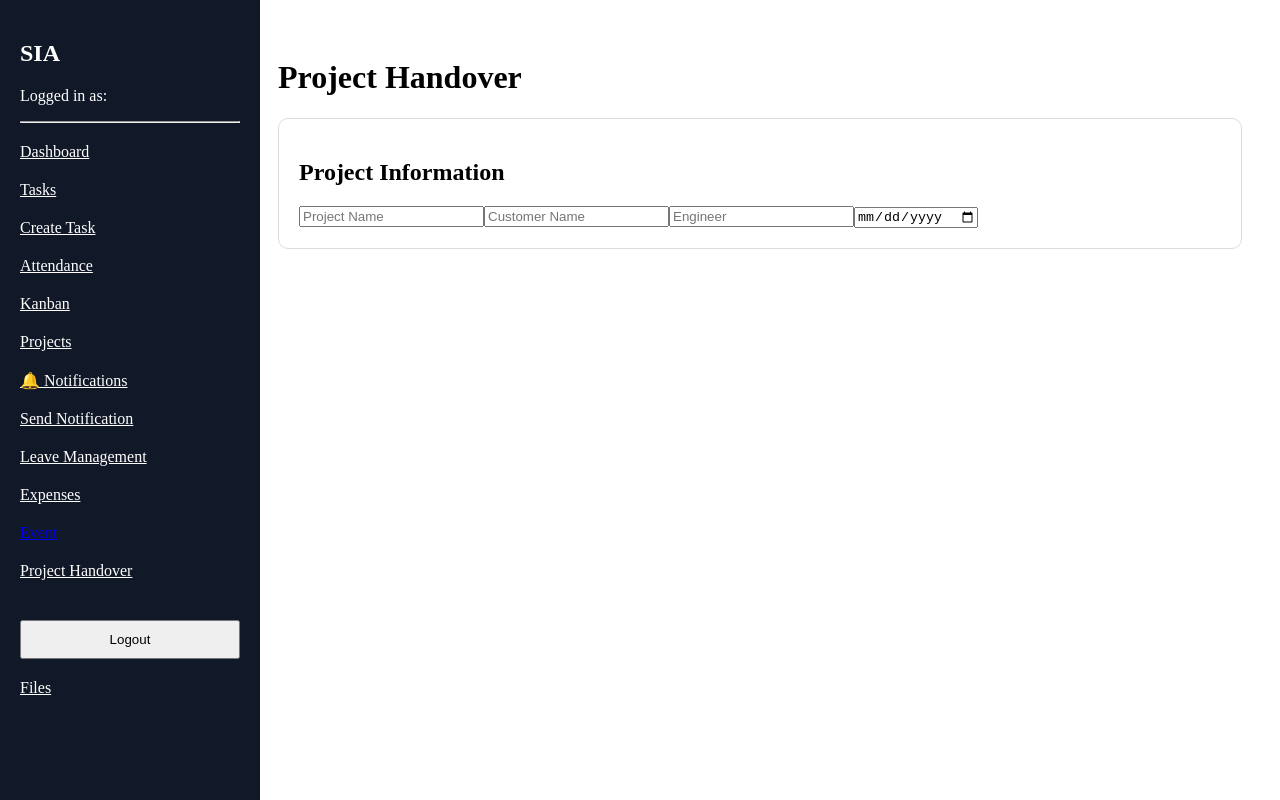
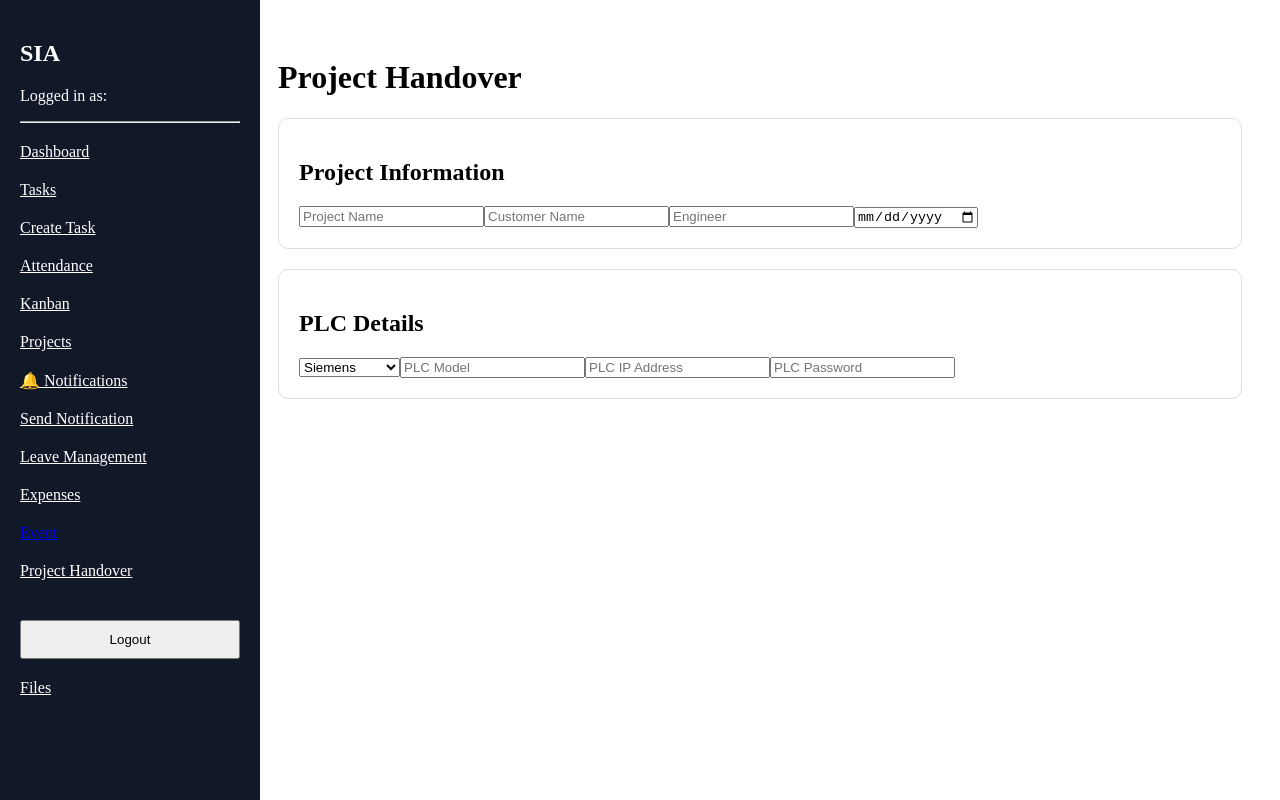
Before and after one commit to SnehalBagal/sia-frontend, a React (Vite) app: page /project-handover in a window 1280 px wide. Built offline with nearby package versions, Linux system fonts and the light colour scheme; no server answers.

Commit message:
Added Project Handover page with PLC Details

```diff
--- a/src/pages/project-handover.jsx
+++ b/src/pages/project-handover.jsx
@@ -57,10 +57,51 @@ export default function ProjectHandover() {
             onChange={(e)=>setCompletionDate(e.target.value)}
           />
 
+        </div>   {/* Project Information ends here */}
+
+        <div
+        style={{
+            border: "1px solid #ddd",
+            padding: "20px",
+            borderRadius: "10px",
+            marginTop: "20px"
+        }}
+        >
+
+        <h2>PLC Details</h2>
+
+        <select>
+            <option>Siemens</option>
+            <option>Allen Bradley</option>
+            <option>Mitsubishi</option>
+            <option>Schneider</option>
+            <option>Omron</option>
+            <option>Delta</option>
+            <option>Keyence</option>
+            <option>Other</option>
+        </select>
+
+        <input placeholder="PLC Model" />
+
+        <input placeholder="PLC IP Address" />
+
+        <input placeholder="PLC Password" />
+
         </div>
+
+
+        </div>
+
+
 
       </div>
 
-    </div>
+
+
+
+
+
+
+
   );
 }
```
